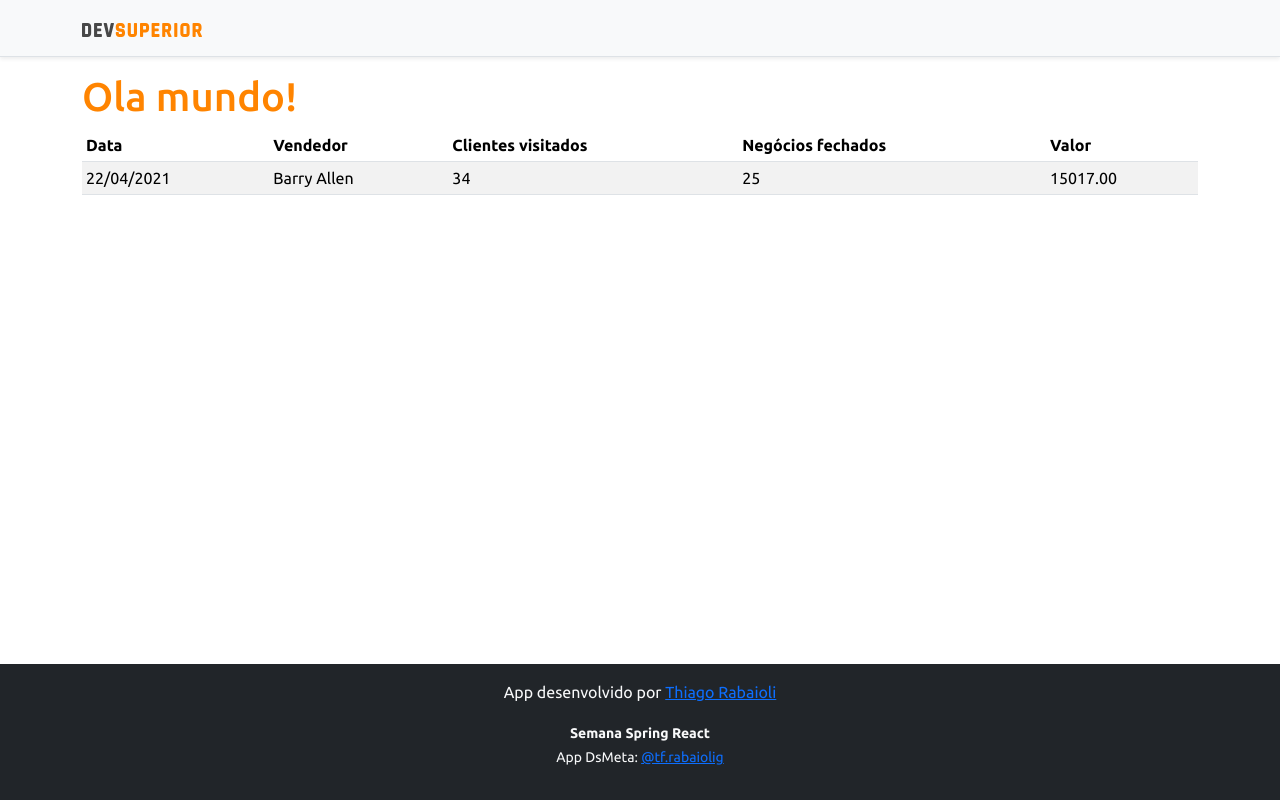
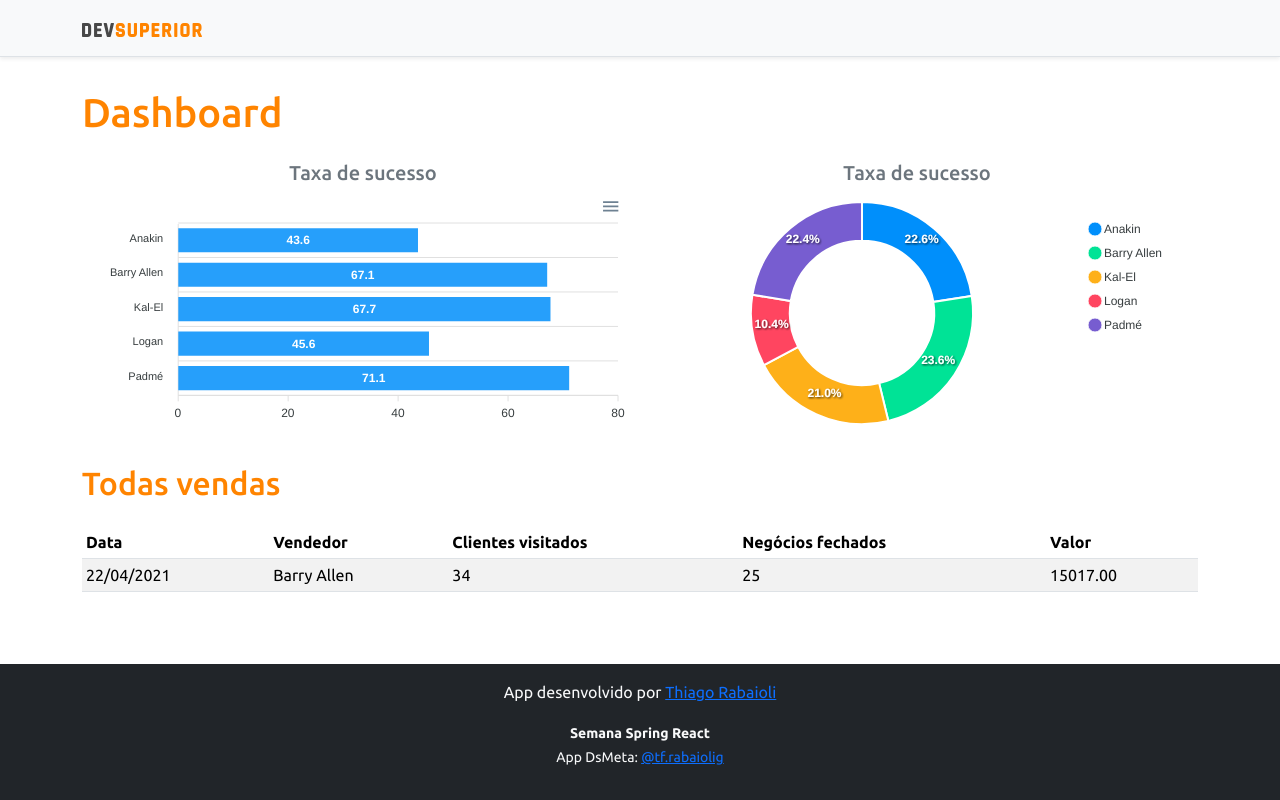
Before and after one commit to thiagorabaioli/dsvendas, a React (Create React App) app in the folder frontend/: page / in a window 1280 px wide. Built offline with nearby package versions, Linux system fonts and the light colour scheme.

Commit message:
BarChart and DonutChart statics

```diff
--- a/frontend/package.json
+++ b/frontend/package.json
@@ -10,6 +10,7 @@
     "@types/node": "^16.18.34",
     "@types/react": "^18.2.8",
     "@types/react-dom": "^18.2.4",
+    "apexcharts": "^3.41.0",
     "bootstrap": "^5.3.0",
     "react": "^18.2.0",
     "react-apexcharts": "^1.4.0",
--- a/frontend/src/App.tsx
+++ b/frontend/src/App.tsx
@@ -1,4 +1,6 @@
+import BarChart from "components/BarChart";
 import DataTable from "components/DataTable";
+import DonutChart from "components/DonutChart";
 import Footer from "components/Footer";
 import Navbar from "components/Navbar";
 
@@ -8,7 +10,23 @@
     <>
     <Navbar />
     <div className="container">
-      <h1 className="text-primary"> Ola mundo!</h1>
+      <h1 className="text-primary py-3"> Dashboard</h1>
+      <div className="row px-3">
+        <div className="col-sm-6">
+          <h5 className="text-center text-secondary"> Taxa de sucesso</h5>
+          <BarChart />
+        </div>
+        <div className="col-sm-6">
+        <h5 className="text-center text-secondary"> Taxa de sucesso</h5>
+          <DonutChart />
+        </div>
+
+      </div>
+
+      <div className="py-3">
+        <h2 className="text-primary"> Todas vendas </h2>
+      </div>
+
       <DataTable/>
 
     </div>
--- a/frontend/src/components/BarChart/index.tsx
+++ b/frontend/src/components/BarChart/index.tsx
@@ -1,9 +1,36 @@
+import Chart from 'react-apexcharts';
+
 const BarChart = () => {
+
+    const options = {
+        plotOptions: {
+            bar: {
+                horizontal: true,
+            }
+        },
+    };
+
+    const mockData = {
+        labels: {
+            categories: ['Anakin', 'Barry Allen', 'Kal-El', 'Logan', 'Padmé']
+        },
+        series: [
+            {
+                name: "% Sucesso",
+                data: [43.6, 67.1, 67.7, 45.6, 71.1]
+            }
+        ]
+    };
+
+
     return (
 
-
-
-
+        <Chart
+           options={{ ...options, xaxis: mockData.labels}}
+           series={mockData.series}
+           type="bar"
+           height="240"
+        />
 
     );
 }
--- /dev/null
+++ b/frontend/src/components/DonutChart/index.tsx
@@ -0,0 +1,29 @@
+import Chart from 'react-apexcharts';
+
+const DonutChart = () => {
+
+    const mockData = {
+        series: [477138, 499928, 444867, 220426, 473088],
+        labels: ['Anakin', 'Barry Allen', 'Kal-El', 'Logan', 'Padmé']
+    }
+
+    const options = {
+        legend: {
+            show: true
+        }
+    }
+
+
+    return (
+
+        <Chart
+           options={{ ...options, labels: mockData.labels}}
+           series={mockData.series}
+           type="donut"
+           height="240"
+        />
+
+    );
+}
+
+export default DonutChart;
```
Also changed, not shown: 1 other file (tests, documents, lock files or other folders).
